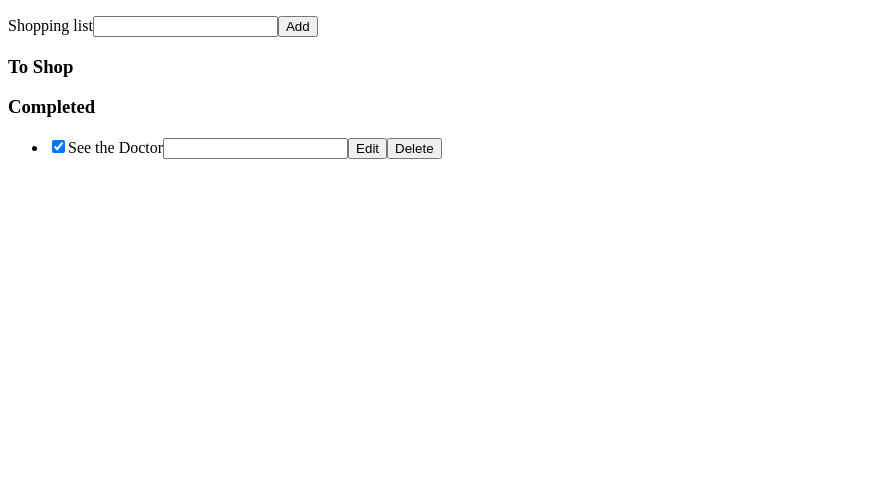
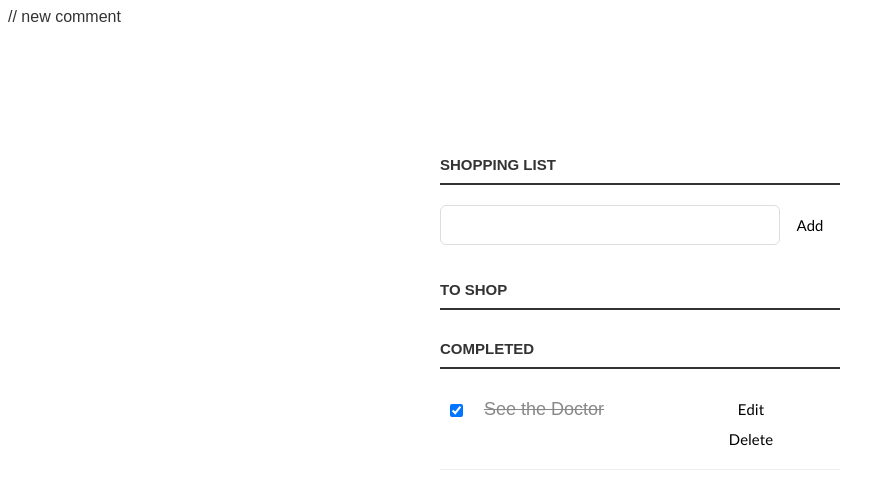
Before and after one commit to Peter-S/AD325_GroupOne, a plain HTML site: page index.html in a window 1280 px wide. Shown: the whole page, without its empty margins (0-895 px from the left). Drawn offline with Linux system fonts and the light colour scheme.

Commit message:
commit test

```diff
--- a/index.html
+++ b/index.html
@@ -1,9 +1,10 @@
 <!DOCTYPE html>
 <html>
+	// new comment
   <head>
     <title>Todo App</title>
     <link href='http://fonts.googleapis.com/css?family=Lato:300,400,700' rel='stylesheet' type='text/css'>
-    <link rel="stylesheet" href="css/style.css" type="text/css" media="screen" charset="utf-8">
+    <link rel="stylesheet" href="css/styles.css" type="text/css" media="screen" charset="utf-8">
   </head>
   <body>
     <div class="container">
```
